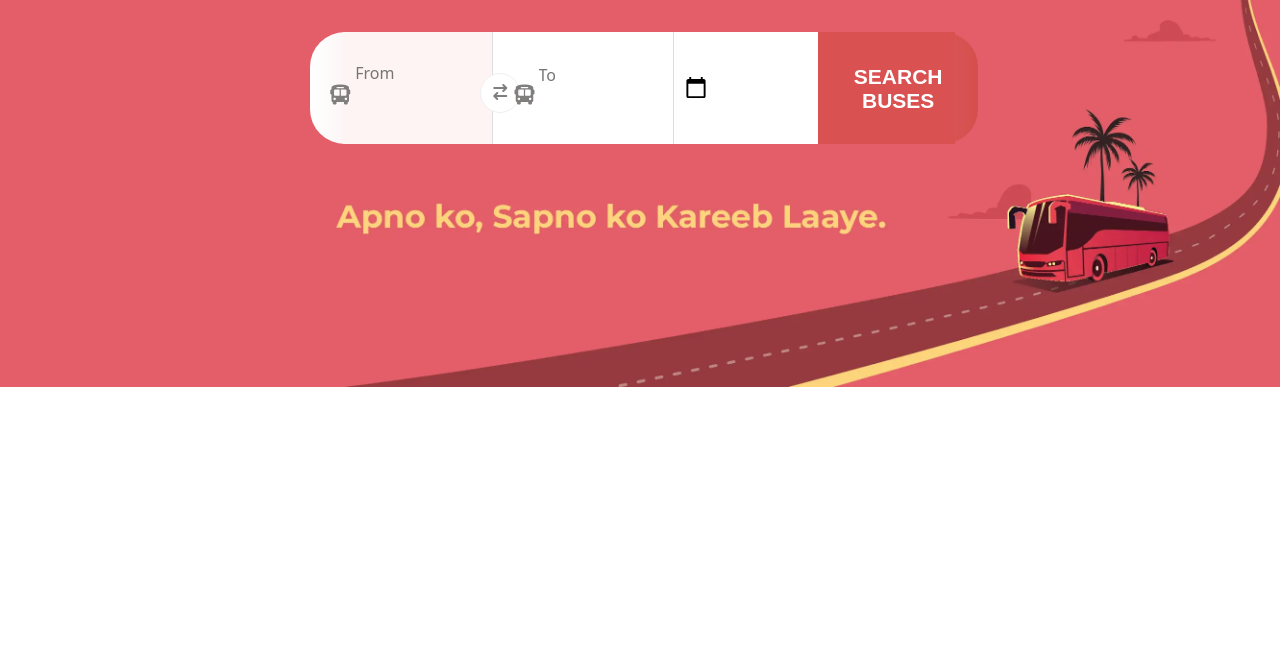
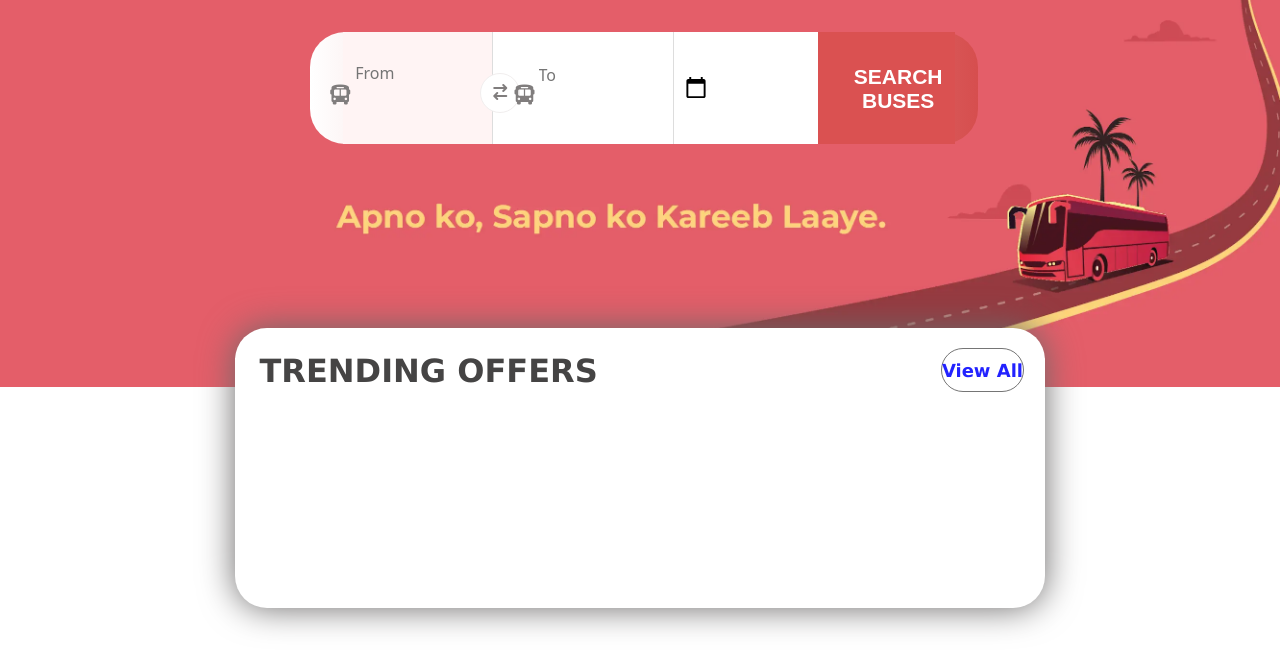
Before and after one commit to Yash-Soni-07/Redbus-Clone, a plain HTML site: page index.html in a window 1280 px wide. Shown: the part 151-822 px from the top of the page. Drawn offline with Linux system fonts and the light colour scheme.

Commit message:
Section2 Started

```diff
--- a/index.html
+++ b/index.html
@@ -70,6 +70,26 @@
             </div>
         </div>
     </header>
+    <div class="section2">
+        <div class="sec2div1">
+            <div class="sd1txt">
+                <h1>TRENDING OFFERS</h1>
+            </div>
+            <div class="sd1btn-div">
+                <a href="https://www.redbus.in/info/OfferTerms">
+                    <button class="sd1btn">View All</button>
+                </a>
+            </div>
+        </div>
+        <div class="sec2div2">
+            <div class="sd2div2child1">
+                <img src="" alt="">
+            </div>
+            <div class="sd2div2child2"></div>
+            <div class="sd2div2child3"></div>
+            <div class="sd2div2child4"></div>
+        </div>
+    </div>
 
     <br><br><br><br><br><br><br><br><br><br><br><br><br><br><br><br><br><br><br><br><br><br><br><br><br><br><br><br><br><br><br><br><br><br><br><br><br><br><br><br><br><br><br><br><br><br><br><br><br><br><br><br><br><br><br><br><br><br><br><br><br><br><br><br><br><br><br><br><br><br><br><br><br><br><br><br><br><br><br><br><br><br><br><br><br><br><br><br><br><br><br><br><br><br><br><br><br><br><br><br><br><br><br><br><br><br><br><br><br><br><br><br><br><br><br><br><br><br><br><br><br><br><br><br><br><br><br><br><br><br><br><br><br><br><br><br><br><br><br><br><br><br><br><br><br><br><br><br><br><br><br><br><br><br><br><br><br><br><br><br>
     <script src="https://kit.fontawesome.com/e0a3d0d2cc.js" crossorigin="anonymous"></script>
--- a/style.css
+++ b/style.css
@@ -5,7 +5,7 @@
 /* Styling header and navigation bar */
 header{
     margin-top: 5%;
-    background-image: url("/images/img1.png");
+    background-image: url("./images/img1.png");
     background-repeat: no-repeat;
     background-size: cover;
     height: 60vh;
@@ -122,7 +122,6 @@ nav{
     position: relative;
     cursor: pointer;
     transition: background-color 0.7s ease;
-
 }
 #select:hover{
     background-color: rgb(229, 228, 228);
@@ -155,6 +154,10 @@ nav{
     border: 0px;
     background-image: linear-gradient(to right,white,rgb(214, 78, 78));
     cursor: pointer;
+    transition: box-shadow 0.3s ease;
+}
+.travel-details:hover{
+    box-shadow: 5px 0px 20px rgb(178, 84, 84);
 }
 .travel-details-child{
     width: 90%;
@@ -200,12 +203,11 @@ nav{
     background-color: white;
     box-sizing: border-box;
     border: 1px solid rgb(241, 238, 238);
-    transition: background-color 0.5s ease;
+    transition: box-shadow 0.3s ease;
 }
 .revert-btn:hover{
-    background-color: rgb(236, 236, 236);
     color: black;
-    border: 1px solid rgb(0, 0, 0);
+    box-shadow: 0px 0px 10px gray;
 }
 .to{
     width: 30%;
@@ -227,7 +229,6 @@ nav{
     font-size: 20px;
     color: rgb(128, 125, 125);
 }
-
 .date{
     width: 24%;
     border: 0px;
@@ -253,4 +254,63 @@ nav{
     font-weight: bolder;
     align-items: center;
     transition: background-color 0.3s ease;
+
 }
+/* Section2 */
+.section2{
+    display: flex;
+    flex-direction: column;
+    width: 63.25%;
+    height: 35vh;
+    margin: auto;
+    margin-top: -4.6%;
+    box-sizing: border-box;
+    border-radius: 32px;
+    background-color: white;
+    box-shadow: 0px 0px 35px rgb(106, 104, 104);
+}
+/* Child 1 */
+.sec2div1{
+    display: flex;
+    margin: 3%;
+    flex-direction: row;
+    justify-content: space-between;
+}
+.sd1txt{
+    font-family: Lucida Sans;
+    color: rgb(69, 68, 68);
+}
+.sd1btn-div{
+    width: 11%;
+    height: 44px;
+    margin-top: -0.5%;
+    margin-right: -0.5%;
+    background-color: white;
+}
+.sd1btn{
+    width: 100%;
+    height: 100%;
+    border-radius: 30px;
+    background-color: white;
+    border: 1px solid rgb(117, 117, 117);
+    color: rgb(34, 34, 255);
+    font-size: 18px;
+    font-weight: bolder;
+    font-family: 'Lucida Sans', 'Lucida Sans Regular', 'Lucida Grande', 'Lucida Sans Unicode', Geneva, Verdana, sans-serif;
+}
+/* Child 2 */
+.sec2div2{
+    display: flex;
+}
+.sd2div2child1{
+
+}
+.sd2div2child2{
+
+}
+.sd2div2child3{
+
+}
+.sd2div2child4{
+
+}
```
Also changed, not shown: images/image.png (deleted), images/img4.png (added).
